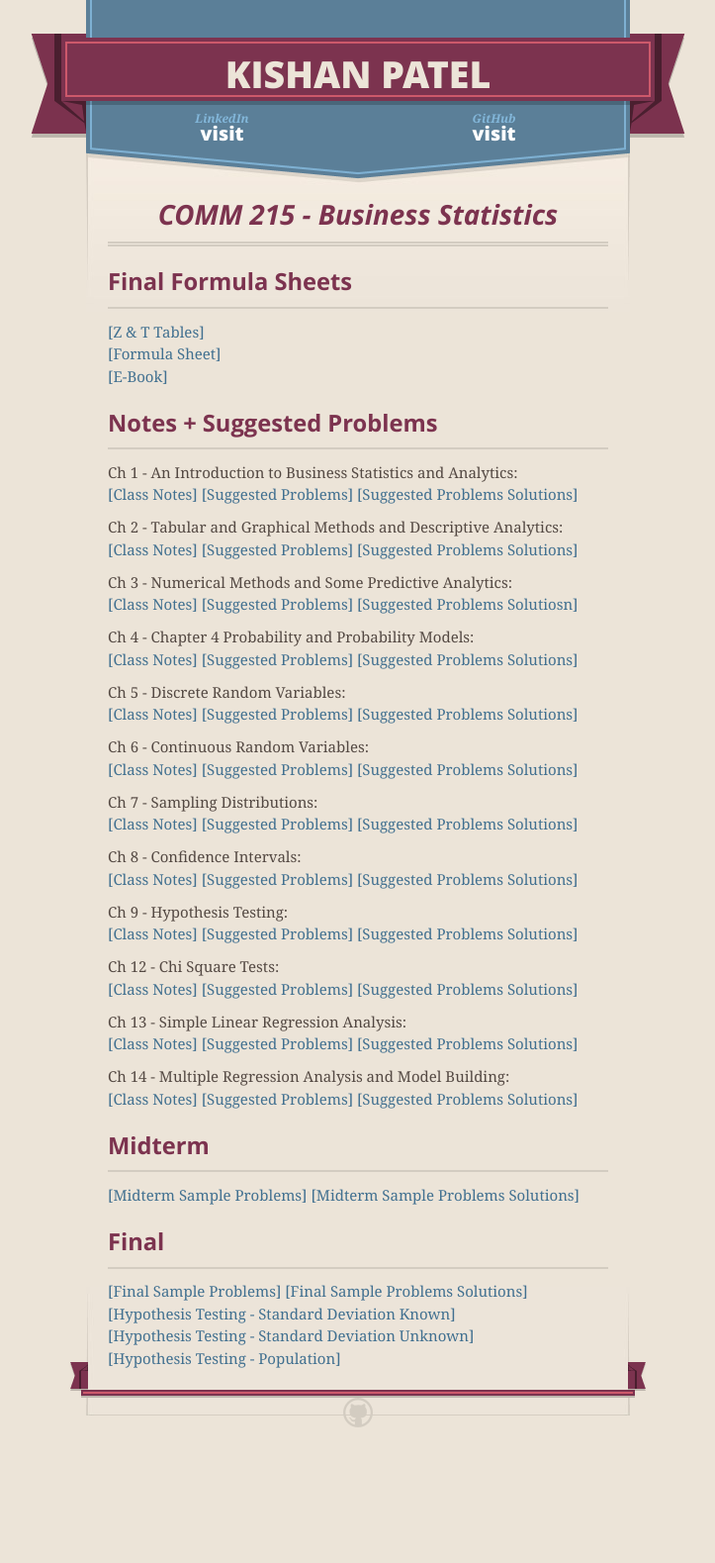
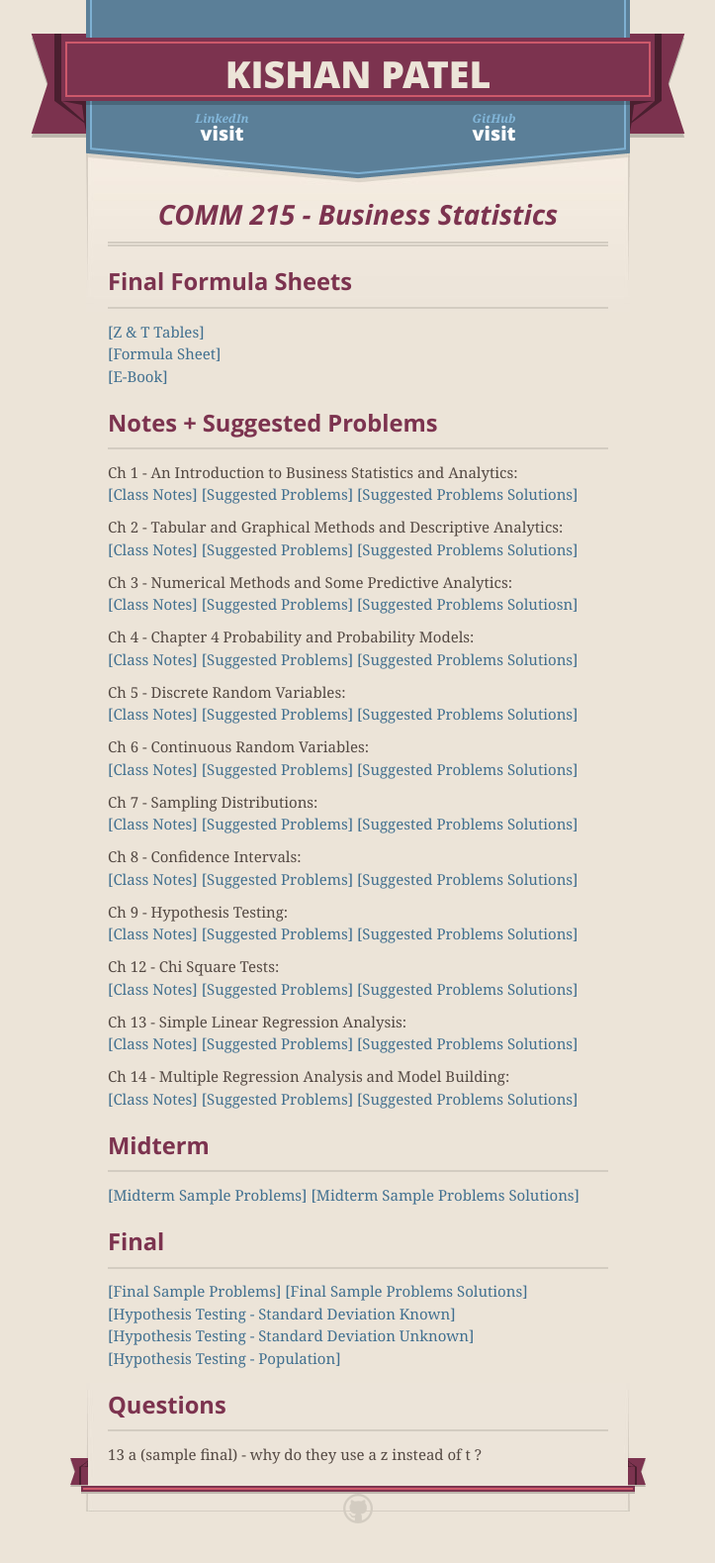
Before and after one commit to kishan-patel/kishan-patel.github.io, a Jekyll site: the page built from _posts/2018-03-06-comm-215.md, in a window 1280 px wide. Shown: the whole page at 99% size, without its empty margins (278-1001 px from the left). Built offline with Jekyll 4.4.1, drawn with Linux system fonts in a browser that asks for light colours; nearby versions of some CDN libraries; before the commit the page ends 1482 px from its top, so only the background shows below that.

Commit message:
add questions section in comm 226 post

```diff
--- a/_posts/2018-03-06-comm-215.md
+++ b/_posts/2018-03-06-comm-215.md
@@ -112,3 +112,6 @@ Ch 14 - Multiple Regression Analysis and Model Building:
 [[Hypothesis Testing - Standard Deviation Known]]({{site.url}}/assets/pdf/comm-215/hypothesis-testing-sigma-known.png)
 [[Hypothesis Testing - Standard Deviation Unknown]]({{site.url}}/assets/pdf/comm-215/hypothesis-testing-sigma-unknown.png)
 [[Hypothesis Testing - Population]]({{site.url}}/assets/pdf/comm-215/hypothesis-testing-population-proportion.png)
+
+## Questions
+13 a (sample final) - why do they use a z instead of t ?
```
